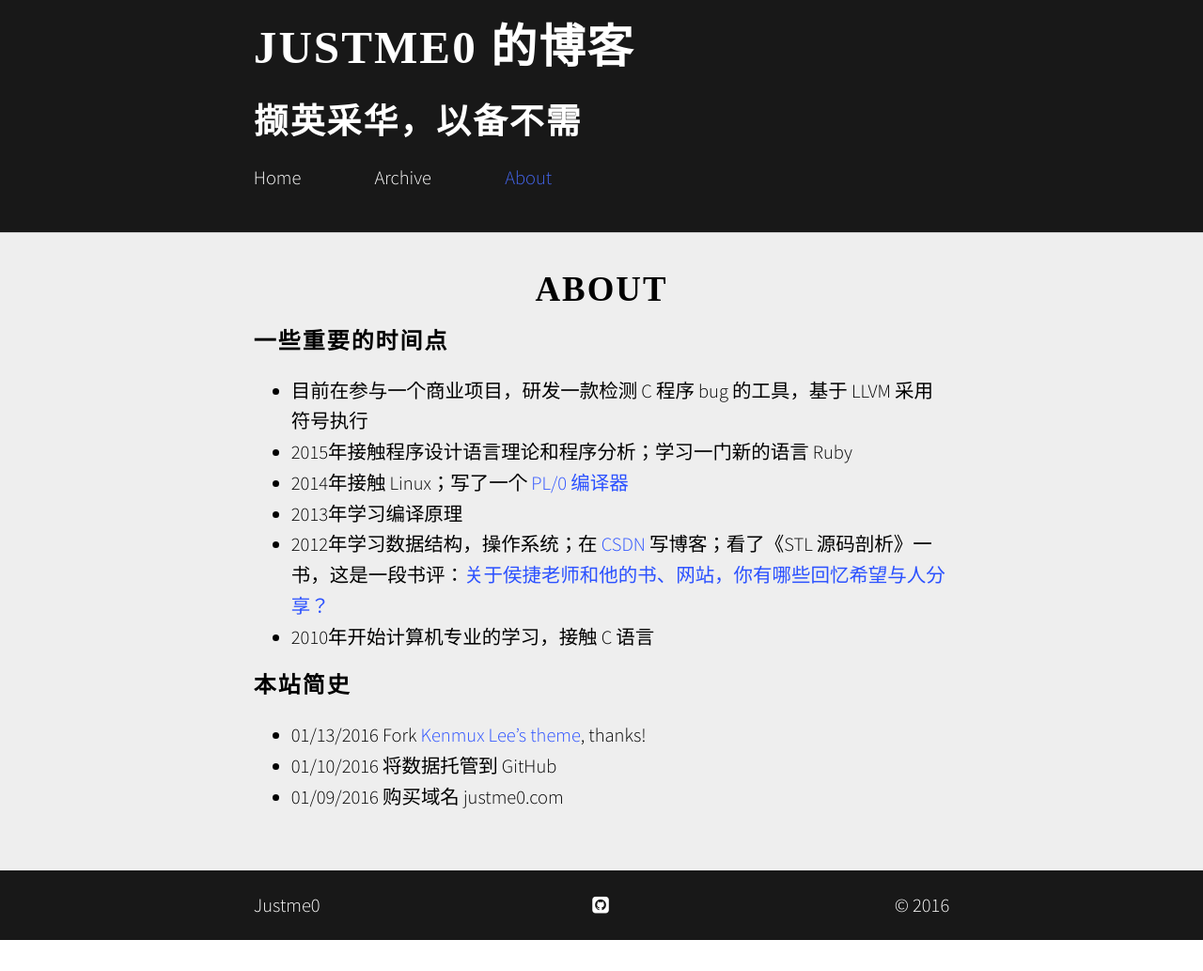
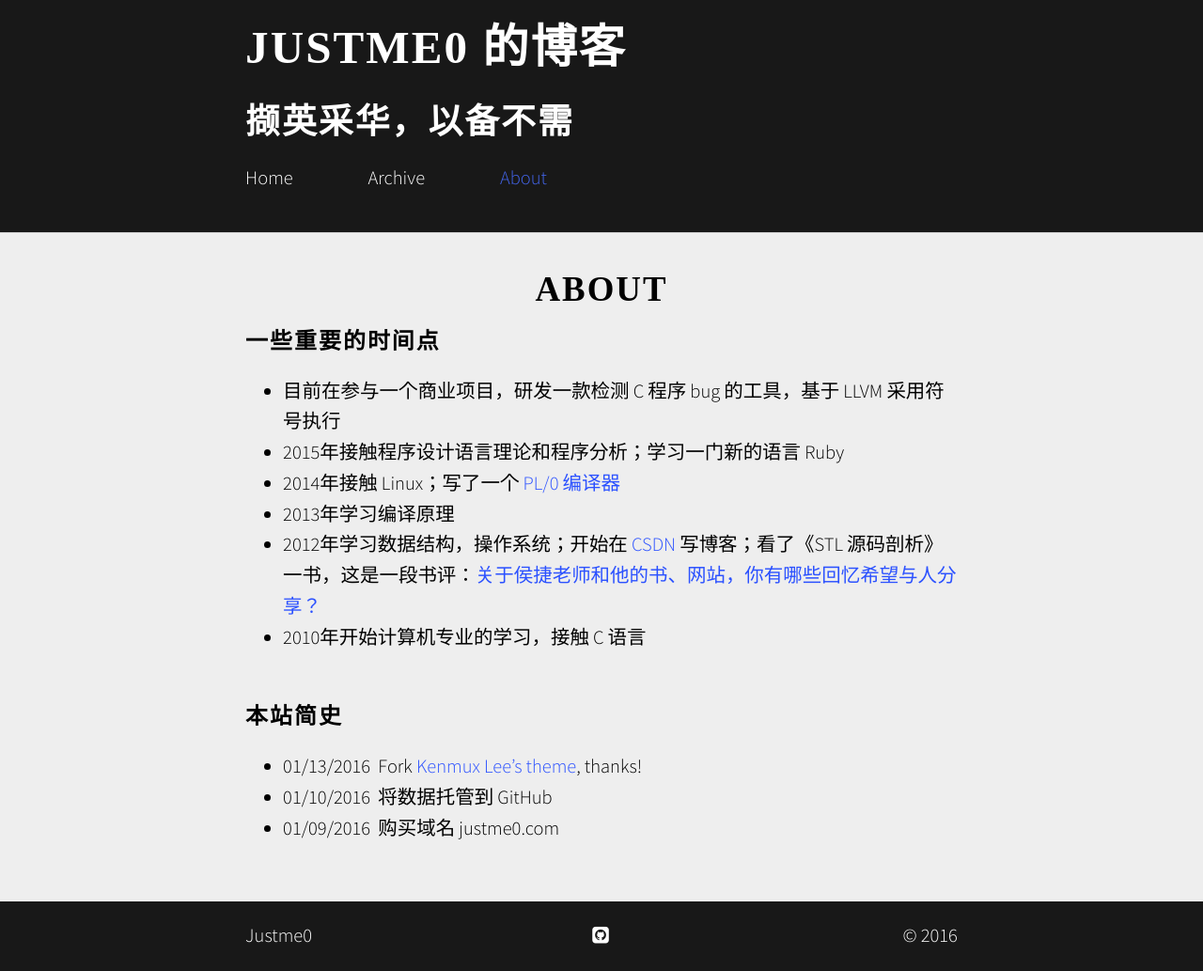
Before and after one commit to Justme0/justme0.github.io, a Jekyll site: the page built from about.md, in a window 1280 px wide. Shown: the whole page at 94% size. Built offline with Jekyll 4.4.1, drawn with Linux system fonts in a browser that asks for light colours; nearby versions of some CDN libraries; some web fonts are replaced; before the commit the page ends 1000 px from its top, so only the background shows below that.

```diff
--- /dev/null
+++ b/Gemfile
@@ -0,0 +1,3 @@
+source 'https://ruby.taobao.org'
+gem 'redcarpet'
+gem 'github-pages', group: :jekyll_plugins
--- a/_config.yml
+++ b/_config.yml
@@ -23,12 +23,13 @@ permalink: /archive/:title.html
 #
 exclude: [".rvmrc", ".rbenv-version", "README.md", "Rakefile", "changelog.md"]
 defaults: [{scope: {path: ""}, values: {layout: "default"}}, {scope: {path: "", type: "posts"}, values: {comments: true}}]
+
 highlighter: rouge
 
+#markdown: redcarpet
 markdown: kramdown # [ maruku | rdiscount | kramdown | redcarpet ]
 kramdown:
     input: GFM # Enable GitHub Flavored Markdown (fenced code blocks)
-
 #markdown: redcarpet
 #redcarpet:
 #    extensions: ["fenced_code_blocks", "tables", "highlight", "with_toc_data", "strikethrough", "underline"]
@@ -41,12 +42,13 @@ more: More
 # Settings for comments helper
 #
 comments:
-    disqus: "xiwan"
+    #disqus: "xiwan"
     isso: "comments.mysite.org"
 
 style:
-#    body: "whitesmoke"
-    padding: 31%
+    #body: "whitesmoke"
+#   padding: 31%
+    padding: 30%
     anchor: "#46f"
     serif-heading: true
     nav: "#181818"
--- a/about.md
+++ b/about.md
@@ -8,11 +8,12 @@ permalink: /about/index.html
 - 2015年接触程序设计语言理论和程序分析；学习一门新的语言 Ruby
 - 2014年接触 Linux；写了一个 [PL/0 编译器](https://github.com/Justme0/pl0-compiler){:target="_blank"}
 - 2013年学习编译原理
-- 2012年学习数据结构，操作系统；在 [CSDN](http://blog.csdn.net/justme0){:target="_blank"} 写博客；看了《STL 源码剖析》一书，这是一段书评：[关于侯捷老师和他的书、网站，你有哪些回忆希望与人分享？](https://www.zhihu.com/question/28400554/answer/41178306){:target=" _blank"}
+- 2012年学习数据结构，操作系统；开始在 [CSDN](http://blog.csdn.net/justme0){:target="_blank"} 写博客；看了《STL 源码剖析》一书，这是一段书评：[关于侯捷老师和他的书、网站，你有哪些回忆希望与人分享？](https://www.zhihu.com/question/28400554/answer/41178306){:target=" _blank"}
 - 2010年开始计算机专业的学习，接触 C 语言
+<br />
 <br />
 
 ### 本站简史
-- 01/13/2016 Fork <a href="https://github.com/kenmux/kenmux.github.io" target="_blank">Kenmux Lee's theme</a>, thanks!
-- 01/10/2016 将数据托管到 GitHub
-- 01/09/2016 购买域名 justme0.com
+- 01/13/2016&nbsp;&nbsp;Fork <a href="https://github.com/kenmux/kenmux.github.io" target="_blank">Kenmux Lee's theme</a>, thanks!
+- 01/10/2016&nbsp;&nbsp;将数据托管到 GitHub
+- 01/09/2016&nbsp;&nbsp;购买域名 justme0.com
```
Also changed, not shown: _posts/2015-04-22-FP-and-CPP.md (+2 -3 lines), _posts/2016-01-13-book.md (+0 -1 lines), Gemfile.lock (added).
